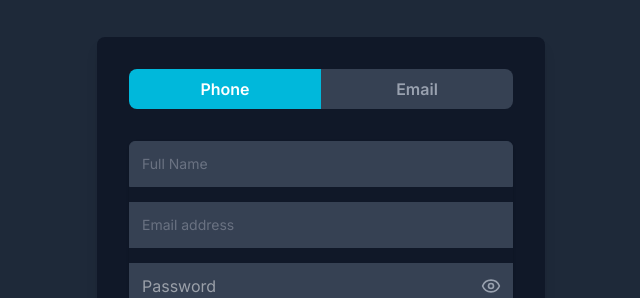
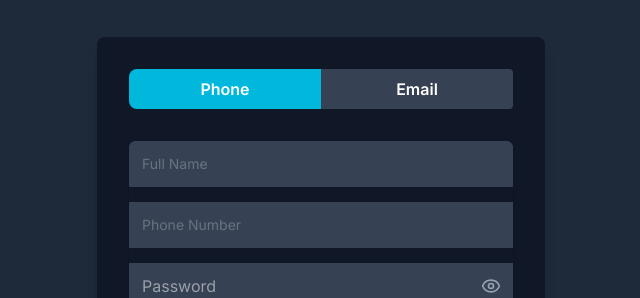
Before and after one commit to Fabrice-Mokfembam/viralboost, a React (Vite) app: page /signup in a window 1280 px wide. Shown: the part 155-453 px from the top of the page, without its empty margins (319-959 px from the left). Built offline with nearby package versions, Linux system fonts and the light colour scheme.

Commit message:
setup build

```diff
--- a/src/App.tsx
+++ b/src/App.tsx
@@ -5,6 +5,8 @@ import Signup from './Features/Auth/Pages/Signup.tsx';
 import EmailVerification from './Features/Auth/Pages/EmailVerification.tsx';
 import ForgotPassword from './Features/Auth/Pages/ForgotPassword.tsx';
 import ResetPassword from './Features/Auth/Pages/ResetPassword.tsx';
+import DashboardLayout from './Features/dashboard/Components/DashboardLayout.tsx';
+import Home from './Features/dashboard/Pages/Home.tsx';
 
 
 const router = createBrowserRouter([
@@ -28,6 +30,16 @@ const router = createBrowserRouter([
     path: "/reset-password/:token",
     element: <ResetPassword />,
   },
+  {
+    path: "/dashboard",
+    element: <DashboardLayout />,
+    children: [
+      {
+        index: true,
+        element: <Home />,
+      },
+    ],
+  },
 ]);
 
 function App() {
--- a/src/Features/Auth/Pages/EmailVerification.tsx
+++ b/src/Features/Auth/Pages/EmailVerification.tsx
@@ -46,7 +46,7 @@ const EmailVerification: React.FC = () => {
   const handleVerify = () => {
     const fullCode = code.join('');
     console.log('Verifying code:', fullCode);
-    navigate('/');
+    navigate('/dashboard');
   };
 
   const handleResendCode = () => {
--- a/src/Features/Auth/Pages/Login.tsx
+++ b/src/Features/Auth/Pages/Login.tsx
@@ -1,13 +1,15 @@
 import React, { useState } from 'react';
-import { Link } from 'react-router-dom';
+import { Link, useNavigate } from 'react-router-dom';
 import { Eye, EyeOff } from 'lucide-react';
 
 const Login: React.FC = () => {
   const [showPassword, setShowPassword] = useState(false);
   const [loginData, setLoginData] = useState({
-    phoneNumber: '',
+    LoginValue: '',
     password: ''
   });
+  const navigate = useNavigate()
+  const [isPhoneLogin,setIsPhoneLogin]= useState(true);
 
   const handleInputChange = (e: React.ChangeEvent<HTMLInputElement>) => {
     const { name, value } = e.target;
@@ -20,6 +22,7 @@ const Login: React.FC = () => {
   const handleSubmit = (e: React.FormEvent) => {
     e.preventDefault();
     console.log('Login data:', loginData);
+    navigate('/dashboard')
     // Handle login logic here
   };
 
@@ -41,22 +44,22 @@ const Login: React.FC = () => {
         </div>
         <div className="bg-gray-900 p-8 rounded-lg shadow-lg">
           <div className="flex justify-center mb-6">
-            <button className="w-1/2 cursor-pointer py-2 rounded-l-lg bg-cyan-500 text-white font-semibold">Phone</button>
-            <button className="w-1/2 cursor-pointer py-2 rounded-r-lg bg-gray-700 text-gray-400 font-semibold">Email</button>
+            <button className={`w-1/2 cursor-pointer py-2 rounded-l-lg  text-white font-semibold ${isPhoneLogin ? 'bg-cyan-500' : 'bg-gray-700'}`} onClick={()=>setIsPhoneLogin(true)}>Phone</button>
+            <button className={`w-1/2 cursor-pointer py-2 rounded-r ${isPhoneLogin ? 'bg-gray-700' : 'bg-cyan-500'} text-white font-semibold`} onClick={()=>setIsPhoneLogin(false)}>Email</button>
           </div>
           <form className="mt-8 space-y-6" onSubmit={handleSubmit}>
             <div className="rounded-md shadow-sm -space-y-px">
               <div>
                 <input
-                  id="phone-number"
-                  name="phoneNumber"
-                  type="text"
+                  id="login-value"
+                  name="LoginValue"
+                  type={isPhoneLogin ? "number" : "email"}
                   autoComplete="tel"
                   required
-                  value={loginData.phoneNumber}
+                  value={loginData.LoginValue}
                   onChange={handleInputChange}
                   className="appearance-none rounded-none relative block w-full px-3 py-3 border border-gray-700 placeholder-gray-500 text-white rounded-t-md focus:outline-none focus:ring-cyan-500 focus:border-cyan-500 focus:z-10 sm:text-sm bg-gray-700"
-                  placeholder="Phone Number"
+                  placeholder={isPhoneLogin ? "Phone Number" : "Email"}
                 />
               </div>
               <div className="relative mt-4">
--- a/src/Features/Auth/Pages/Signup.tsx
+++ b/src/Features/Auth/Pages/Signup.tsx
@@ -6,8 +6,10 @@ const Signup: React.FC = () => {
   const navigate = useNavigate();
   const [showPassword, setShowPassword] = useState(false);
   const [showConfirmPassword, setShowConfirmPassword] = useState(false);
+    const [isPhoneLogin,setIsPhoneLogin]= useState(true);
   const [formData, setFormData] = useState({
     name: '',
+    phonenumber: '',
     email: '',
     password: '',
     confirmPassword: '',
@@ -156,9 +158,9 @@ const Signup: React.FC = () => {
           </h3>
         </div>
         <div className="bg-gray-900 p-8 rounded-lg shadow-lg">
-           <div className="flex justify-center mb-6">
-            <button className="w-1/2 cursor-pointer py-2 rounded-l-lg bg-cyan-500 text-white font-semibold">Phone</button>
-            <button className="w-1/2 cursor-pointer py-2 rounded-r-lg bg-gray-700 text-gray-400 font-semibold">Email</button>
+            <div className="flex justify-center mb-6">
+            <button className={`w-1/2 cursor-pointer py-2 rounded-l-lg  text-white font-semibold ${isPhoneLogin ? 'bg-cyan-500' : 'bg-gray-700'}`} onClick={()=>setIsPhoneLogin(true)}>Phone</button>
+            <button className={`w-1/2 cursor-pointer py-2 rounded-r ${isPhoneLogin ? 'bg-gray-700' : 'bg-cyan-500'} text-white font-semibold`} onClick={()=>setIsPhoneLogin(false)}>Email</button>
           </div>
           <form className="mt-8 space-y-6" onSubmit={handleSubmit}>
             <div className="rounded-md shadow-sm -space-y-px">
@@ -183,7 +185,20 @@ const Signup: React.FC = () => {
                 )}
               </div>
 
-              <div className="mt-4">
+     {isPhoneLogin?  <div className="mt-4">
+                <input
+                  id="phonenumber"
+                  name="phonenumber"
+                  type="number"
+                  autoComplete="phonenumber"
+                  required
+                  value={formData.phonenumber}
+                  onChange={handleInputChange}
+                  className="appearance-none rounded-none relative block w-full px-3 py-3 border border-gray-700 placeholder-gray-500 text-white focus:outline-none focus:ring-cyan-500 focus:border-cyan-500 focus:z-10 sm:text-sm bg-gray-700"
+                  placeholder="Phone Number"
+                />
+              </div>  : (
+                <div className="mt-4">
                 <input
                   id="email-address"
                   name="email"
@@ -195,7 +210,7 @@ const Signup: React.FC = () => {
                   className="appearance-none rounded-none relative block w-full px-3 py-3 border border-gray-700 placeholder-gray-500 text-white focus:outline-none focus:ring-cyan-500 focus:border-cyan-500 focus:z-10 sm:text-sm bg-gray-700"
                   placeholder="Email address"
                 />
-              </div>
+              </div>)}
 
               <div className="relative mt-4">
                 <div className={`rounded-none bg-gray-700 ${getPasswordInputClass()} ${errors.password ? 'border-2' : 'border'}`}>
--- /dev/null
+++ b/src/Features/dashboard/Components/DashboardLayout.tsx
@@ -0,0 +1,14 @@
+import { Outlet } from 'react-router-dom';
+
+const DashboardLayout = () => {
+  return (
+    <div className="min-h-screen bg-gray-800 flex flex-col items-center justify-center">
+
+      <main className="w-full min-h-screen max-w-3xl md:mx-auto bg-gray-900" >
+        <Outlet />
+      </main>
+    </div>
+  );
+};
+
+export default DashboardLayout;
--- /dev/null
+++ b/src/Features/dashboard/Pages/Home.tsx
@@ -0,0 +1,11 @@
+import React from 'react';
+
+const Home = () => {
+  return (
+    <div>
+      <h1>Welcome to the Dashboard Home Page!</h1>
+    </div>
+  );
+};
+
+export default Home;
```
Also changed, not shown: 1 other file (tests, documents, lock files or other folders).
